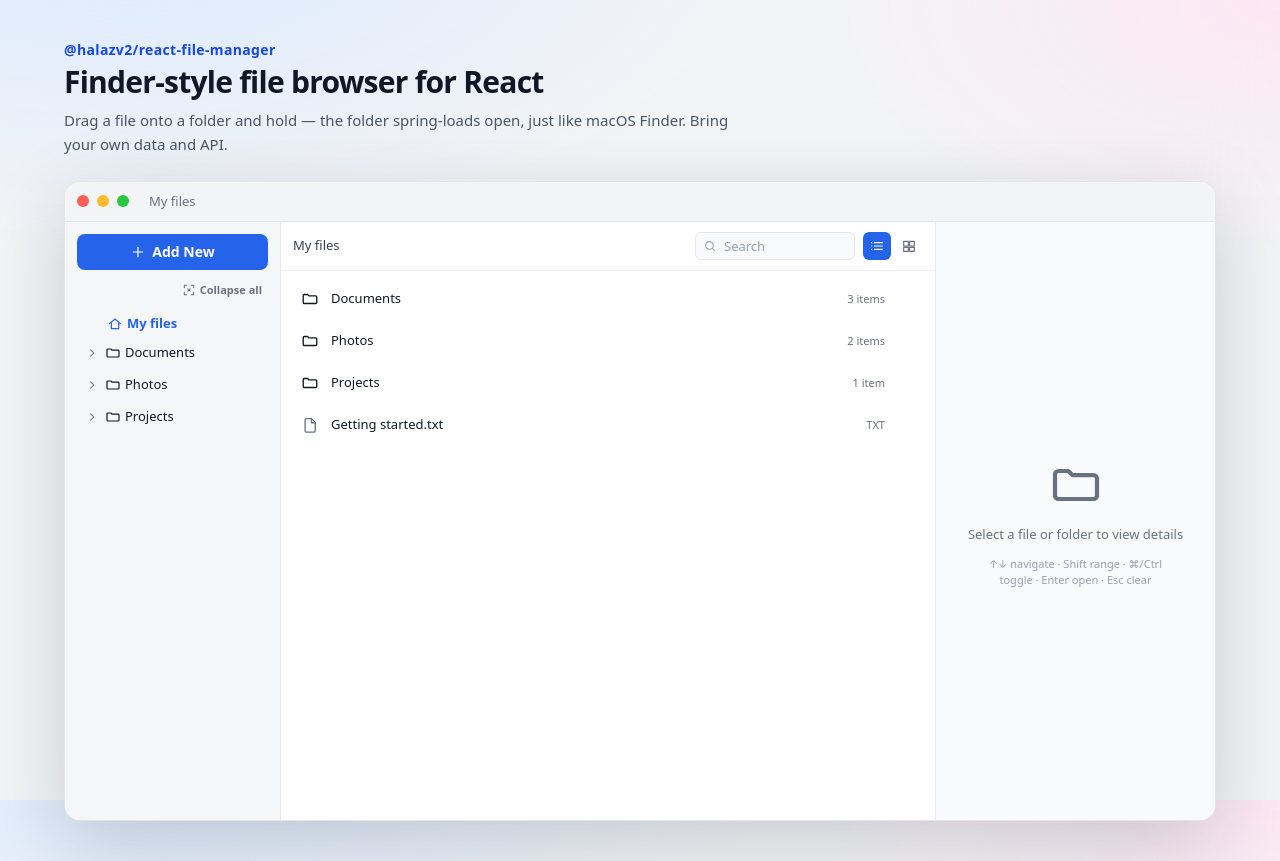
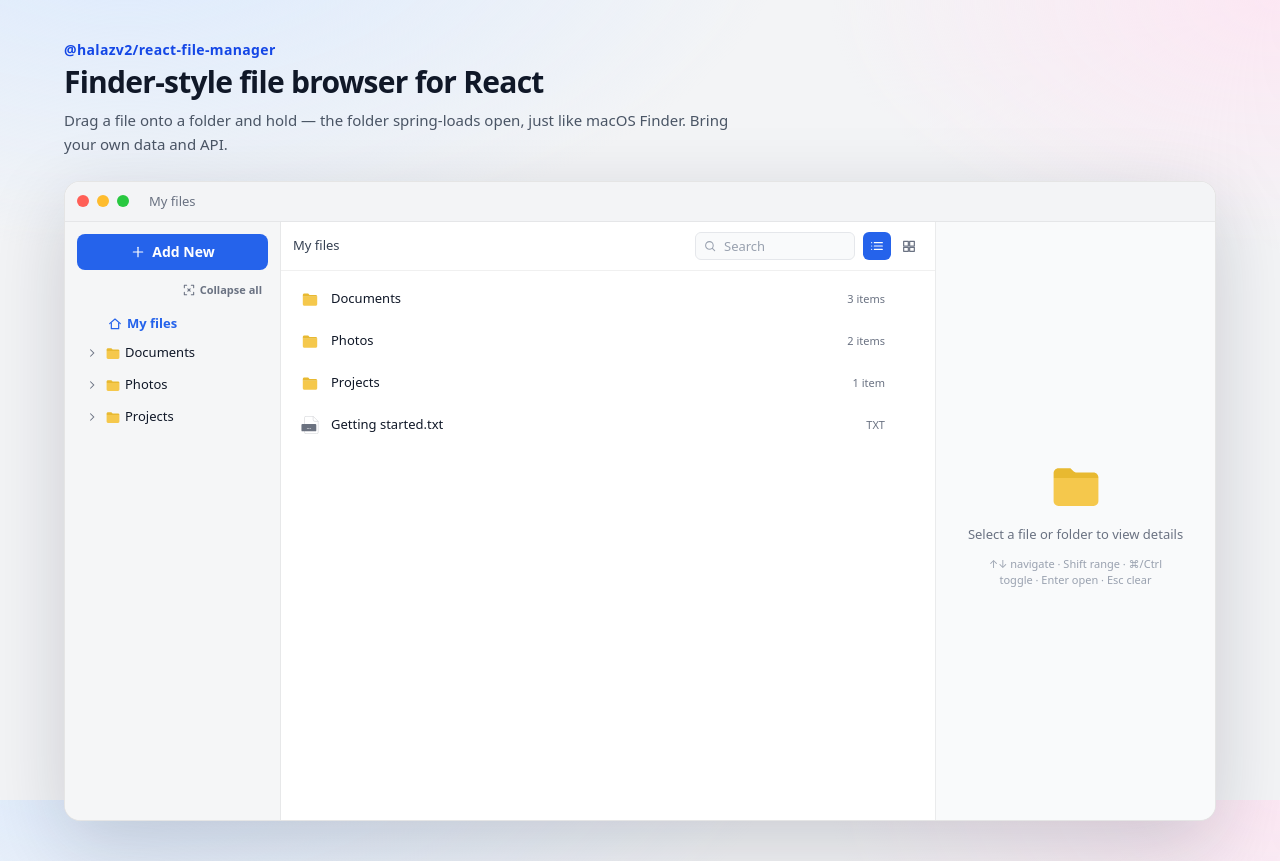
Before and after one commit to Halazv2/react-file-manager, a React (Vite) app: page / in a window 1280 px wide. Built offline with nearby package versions, Linux system fonts and the light colour scheme.

Commit message:
feat: enhance file type icons with detailed family categorization and improved SVG rendering

```diff
--- a/src/fileIcons.tsx
+++ b/src/fileIcons.tsx
@@ -1,41 +1,144 @@
-import type { ReactNode, SVGProps } from "react";
+import type { ReactNode, SVGAttributes } from "react";
 
 import { getExtension } from "./tree";
 import type { FileManagerNode } from "./types";
-import { FileIcon, FolderIcon } from "./icons";
 
-type IconProps = SVGProps<SVGSVGElement> & { size?: number };
-
-const EXT_COLORS: Record<string, string> = {
-  pdf: "#dc2626",
-  doc: "#2563eb",
-  docx: "#2563eb",
-  xls: "#16a34a",
-  xlsx: "#16a34a",
-  csv: "#16a34a",
-  ppt: "#ea580c",
-  pptx: "#ea580c",
-  png: "#7c3aed",
-  jpg: "#7c3aed",
-  jpeg: "#7c3aed",
-  gif: "#7c3aed",
-  webp: "#7c3aed",
-  svg: "#7c3aed",
-  txt: "#64748b",
-  md: "#64748b",
-  json: "#ca8a04",
-  zip: "#a16207",
-  rar: "#a16207",
-};
-
-export function FolderTypeIcon({ size = 16, className }: IconProps) {
-  return <FolderIcon size={size} className={className} />;
+interface FileTypeIconProps extends SVGAttributes<SVGSVGElement> {
+  extension?: string;
+  size?: number;
 }
 
-export function FileTypeIcon({ extension, size = 16, className }: IconProps & { extension?: string }) {
-  const ext = (extension || "").replace(/^\./, "").toLowerCase();
-  const color = EXT_COLORS[ext] || "currentColor";
-  return <FileIcon size={size} className={className} style={{ color }} />;
+const FILE_FAMILIES: Record<string, { accent: string; label: string }> = {
+  // Documents & Text
+  pdf: { accent: "#EC1C24", label: "PDF" }, // Adobe Acrobat Red
+  doc: { accent: "#185ABD", label: "DOC" }, // MS Word Blue
+  docx: { accent: "#185ABD", label: "DOCX" }, // MS Word Blue
+  docm: { accent: "#185ABD", label: "DOC" }, // MS Word Blue
+  odt: { accent: "#185ABD", label: "ODT" }, // Word/Document Blue
+  rtf: { accent: "#4B5563", label: "RTF" }, // Generic Text Dark Gray
+  txt: { accent: "#6B7280", label: "TXT" }, // Neutral Gray
+  md: { accent: "#087EA4", label: "MD" }, // Markdown Blue
+  markdown: { accent: "#087EA4", label: "MD" }, // Markdown Blue
+  pages: { accent: "#2396F3", label: "PAGE" }, // Apple Pages Light Blue
+
+  // Spreadsheets
+  xls: { accent: "#107C41", label: "XLS" }, // MS Excel Green
+  xlsx: { accent: "#107C41", label: "XLSX" }, // MS Excel Green
+  xlsm: { accent: "#107C41", label: "XLS" }, // MS Excel Green
+  ods: { accent: "#107C41", label: "ODS" }, // Spreadsheet Green
+  csv: { accent: "#059669", label: "CSV" }, // Data/Table Teal Green
+  numbers: { accent: "#21A15C", label: "NUM" }, // Apple Numbers Green
+
+  // Presentations
+  ppt: { accent: "#C43E1C", label: "PPT" }, // MS PowerPoint Orange/Red
+  pptx: { accent: "#C43E1C", label: "PPTX" }, // MS PowerPoint Orange/Red
+  odp: { accent: "#C43E1C", label: "ODP" }, // Presentation Orange
+  key: { accent: "#0A84FF", label: "KEY" }, // Apple Keynote Blue
+
+  // Design & Raster Images
+  psd: { accent: "#31A8FF", label: "PSD" }, // Adobe Photoshop Blue
+  ai: { accent: "#FF9A00", label: "AI" }, // Adobe Illustrator Orange
+  xd: { accent: "#FF61F6", label: "XD" }, // Adobe XD Pink
+  fig: { accent: "#F24E1E", label: "FIG" }, // Figma Red-Orange
+  sketch: { accent: "#FDB300", label: "SKET" }, // Sketch Gold
+  jpg: { accent: "#9333EA", label: "JPG" }, // Media/Raster Image Purple
+  jpeg: { accent: "#9333EA", label: "JPG" }, // Media/Raster Image Purple
+  jfif: { accent: "#9333EA", label: "JPG" }, // Media/Raster Image Purple
+  png: { accent: "#9333EA", label: "PNG" }, // Media/Raster Image Purple
+  apng: { accent: "#9333EA", label: "PNG" }, // Media/Raster Image Purple
+  gif: { accent: "#9333EA", label: "GIF" }, // Media/Raster Image Purple
+  webp: { accent: "#9333EA", label: "WEBP" }, // Media/Raster Image Purple
+  bmp: { accent: "#9333EA", label: "BMP" }, // Media/Raster Image Purple
+  svg: { accent: "#FF7B00", label: "SVG" }, // Vector / W3C Orange
+  svgz: { accent: "#FF7B00", label: "SVG" }, // Vector / W3C Orange
+  tif: { accent: "#9333EA", label: "TIFF" }, // Media/Raster Image Purple
+  tiff: { accent: "#9333EA", label: "TIFF" }, // Media/Raster Image Purple
+  ico: { accent: "#9333EA", label: "ICO" }, // Media/Raster Image Purple
+  avif: { accent: "#9333EA", label: "AVIF" }, // Media/Raster Image Purple
+  heic: { accent: "#9333EA", label: "HEIC" }, // Media/Raster Image Purple
+  heif: { accent: "#9333EA", label: "HEIF" }, // Media/Raster Image Purple
+  jp2: { accent: "#9333EA", label: "JP2" }, // Media/Raster Image Purple
+
+  // Programming & Web Development
+  js: { accent: "#F7DF1E", label: "JS" }, // JavaScript Yellow
+  jsx: { accent: "#61DAFB", label: "JSX" }, // React Cyan
+  ts: { accent: "#3178C6", label: "TS" }, // TypeScript Blue
+  tsx: { accent: "#61DAFB", label: "TSX" }, // React Cyan
+  html: { accent: "#E34F26", label: "HTML" }, // HTML5 Orange
+  css: { accent: "#1572B6", label: "CSS" }, // CSS3 Blue
+  scss: { accent: "#CC6699", label: "SCSS" }, // Sass Pink
+  json: { accent: "#292929", label: "JSON" }, // Dark Gray/Black
+  xml: { accent: "#E05D44", label: "XML" }, // XML Orange-Red
+  py: { accent: "#3776AB", label: "PY" }, // Python Blue
+  php: { accent: "#777BB4", label: "PHP" }, // PHP Purple
+  sql: { accent: "#00758F", label: "SQL" }, // MySQL/SQL Teal
+
+  // Archives & Compressed
+  zip: { accent: "#D97706", label: "ZIP" }, // Archive Amber
+  rar: { accent: "#7B1FA2", label: "RAR" }, // WinRAR Purple
+  "7z": { accent: "#4E73DF", label: "7Z" }, // 7-Zip Blue
+  tar: { accent: "#D97706", label: "TAR" }, // Archive Amber
+  gz: { accent: "#D97706", label: "GZ" }, // Archive Amber
+
+  // Audio
+  mp3: { accent: "#1DB954", label: "MP3" }, // Audio/Spotify Green
+  wav: { accent: "#1DB954", label: "WAV" }, // Audio Green
+  aac: { accent: "#1DB954", label: "AAC" }, // Audio Green
+  flac: { accent: "#1DB954", label: "FLAC" }, // Audio Green
+  ogg: { accent: "#1DB954", label: "OGG" }, // Audio Green
+  m4a: { accent: "#1DB954", label: "M4A" }, // Audio Green
+  opus: { accent: "#1DB954", label: "OPUS" }, // Audio Green
+
+  // Video
+  mp4: { accent: "#E11D48", label: "MP4" }, // Video Crimson
+  mov: { accent: "#000000", label: "MOV" }, // QuickTime Black
+  avi: { accent: "#E11D48", label: "AVI" }, // Video Crimson
+  mkv: { accent: "#E11D48", label: "MKV" }, // Video Crimson
+  webm: { accent: "#E11D48", label: "WEBM" }, // Video Crimson
+  mpeg: { accent: "#E11D48", label: "MPEG" }, // Video Crimson
+  mpg: { accent: "#E11D48", label: "MPG" }, // Video Crimson
+  m4v: { accent: "#E11D48", label: "M4V" }, // Video Crimson
+  flv: { accent: "#E11D48", label: "FLV" }, // Video Crimson
+  wmv: { accent: "#E11D48", label: "WMV" }, // Video Crimson
+  m2ts: { accent: "#E11D48", label: "M2TS" }, // Video Crimson
+
+  // Executables, System & Mobile
+  exe: { accent: "#0078D4", label: "EXE" }, // Windows Blue
+  dmg: { accent: "#999999", label: "DMG" }, // Apple System Silver
+  iso: { accent: "#4B5563", label: "ISO" }, // System Gray
+  apk: { accent: "#3DDC84", label: "APK" }, // Android Green
+  sh: { accent: "#4E5D6C", label: "SH" }, // Terminal Slate
+};
+export function FileTypeIcon({ extension, size = 40, ...props }: FileTypeIconProps) {
+  const family = FILE_FAMILIES[extension?.toLowerCase() || ""] || {
+    accent: "#155EEF",
+    label: (extension || "FILE").slice(0, 4).toUpperCase(),
+  };
+  const fontSize = family.label.length > 3 ? 4.4 : 5.2;
+
+  return (
+    <svg width={size} height={size} fill='none' viewBox='0 0 40 40' aria-hidden='true' {...props}>
+      <path
+        stroke='#D5D7DA'
+        strokeWidth={1.5}
+        d='M7.75 4A3.25 3.25 0 0 1 11 .75h16c.121 0 .238.048.323.134l10.793 10.793a.46.46 0 0 1 .134.323v24A3.25 3.25 0 0 1 35 39.25H11A3.25 3.25 0 0 1 7.75 36z'
+      />
+      <path stroke='#D5D7DA' strokeWidth={1.5} d='M27 .5V8a4 4 0 0 0 4 4h7.5' />
+      <rect width={33} height={16} x={1} y={18} fill={family.accent} rx={2} />
+      <text x='17.5' y='28.2' fill='#fff' fontFamily='Arial, sans-serif' fontSize={fontSize} fontWeight='700' textAnchor='middle'>
+        {family.label}
+      </text>
+    </svg>
+  );
+}
+
+export function FolderTypeIcon({ size = 40, ...props }: { size?: number } & SVGAttributes<SVGSVGElement>) {
+  return (
+    <svg width={size} height={size} fill='none' viewBox='0 0 40 40' aria-hidden='true' {...props}>
+      <path fill='#E8B931' d='M4 11.5C4 9.567 5.567 8 7.5 8H16l2.4 2.4c.375.375.883.6 1.414.6H32.5C34.433 11 36 12.567 36 14.5V15H4v-3.5Z' />
+      <path fill='#F5C84C' d='M4 15h32v16.5c0 1.933-1.567 3.5-3.5 3.5h-25C5.567 35 4 33.433 4 31.5V15Z' />
+    </svg>
+  );
 }
 
 export function defaultNodeIcon(node: FileManagerNode, size = 16): ReactNode {
```
